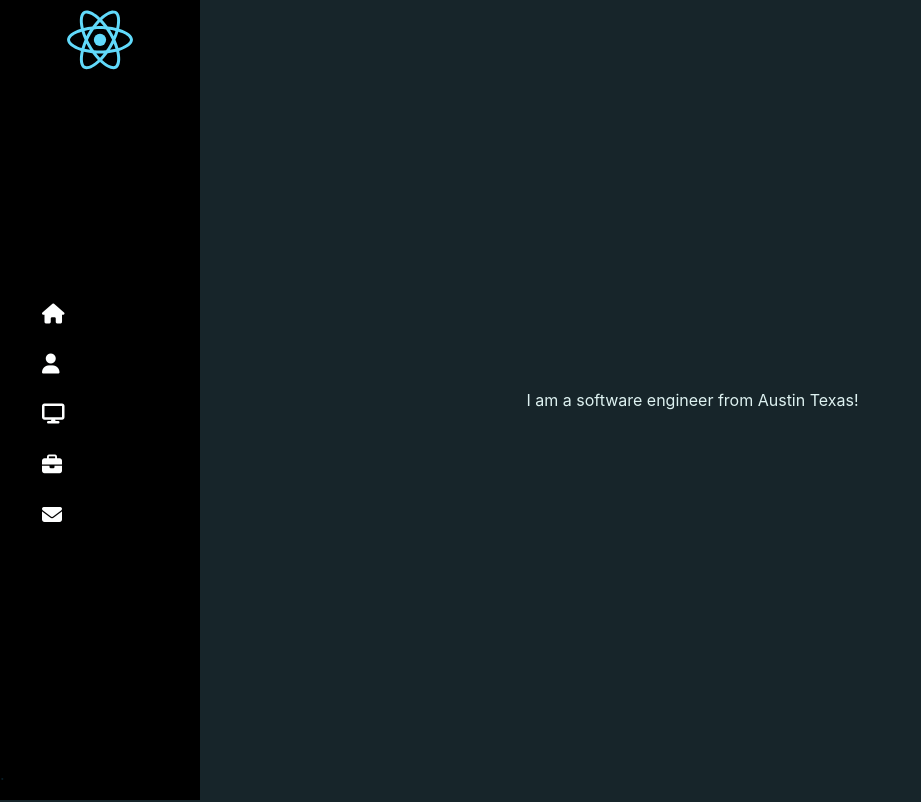
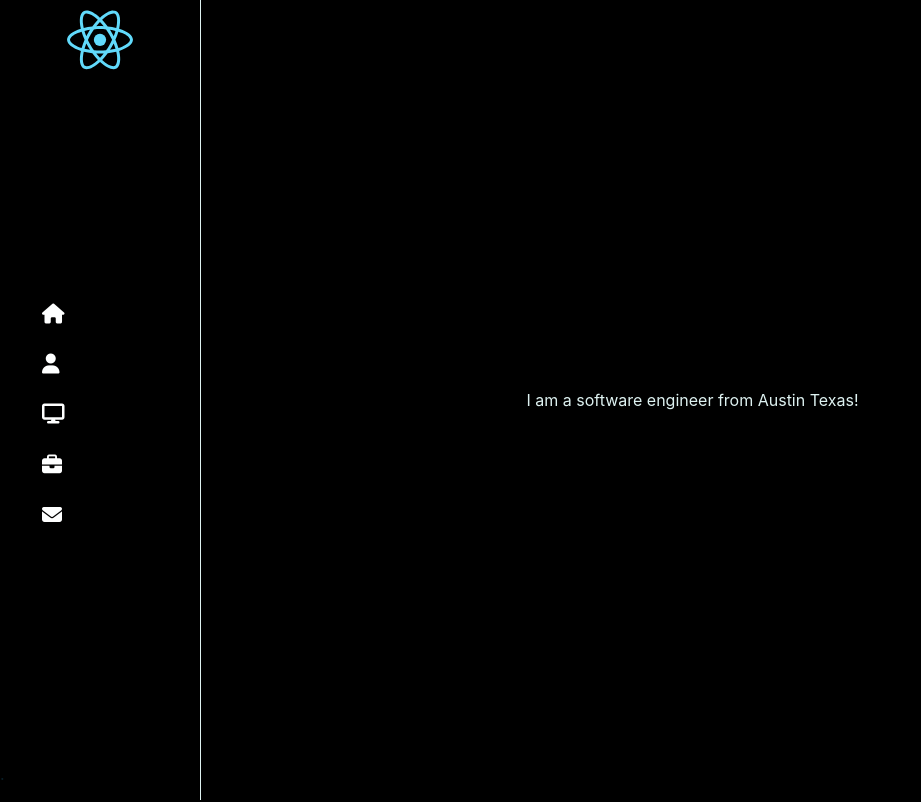
Before and after one commit to MarkAlperin/Personal-Website, a React (Create React App) app: page / in a window 1280 px wide. Shown: the top 802 px of the page, without its empty margins (0-921 px from the left). Built offline with nearby package versions, Linux system fonts and the light colour scheme.

Commit message:
Css changes for color and sidebar

```diff
--- a/src/components/SideBar.js
+++ b/src/components/SideBar.js
@@ -55,13 +55,13 @@ const SideBar = () => {
 export default SideBar;
 
 const StyledAside = styled.aside`
-
   display: flex;
   flex-direction: column;
   justify-content: space-between;
   width: 105px;
   height: 100vh;
-  background-color: black;
+  background-color: ${templates.color.black};
+  border-right: 1.2px solid ${templates.color.light};
   position: fixed;
   color: ${templates.color.white};
   transition: all 0.3s ease-in;
--- a/src/components/displays/FrontPage.js
+++ b/src/components/displays/FrontPage.js
@@ -50,7 +50,7 @@ const FrontPage = () => {
 export default FrontPage;
 
 const OuterContainer = styled.div`
-  transition: all 0.4s ease-in-out;
+  transition: all .4s ease-in-out;
   background-color: ${({ ctx }) =>
     ctx.darkMode ? templates.color.black : "whitesmoke"};
   color: ${({ ctx }) =>
--- a/src/components/templates.js
+++ b/src/components/templates.js
@@ -24,7 +24,8 @@ const templates = {
     white: "#FEFFFF", // "#F7F9FB",
     shadowLight: "#C3D1D6",
     shadowDark: "#A1ACB0 ",
-    black: "#17252A",
+    darker: "#17252A",
+    black: "black",
   },
 
   // MODERNITY IN FULL BLOOM (greens)
```
